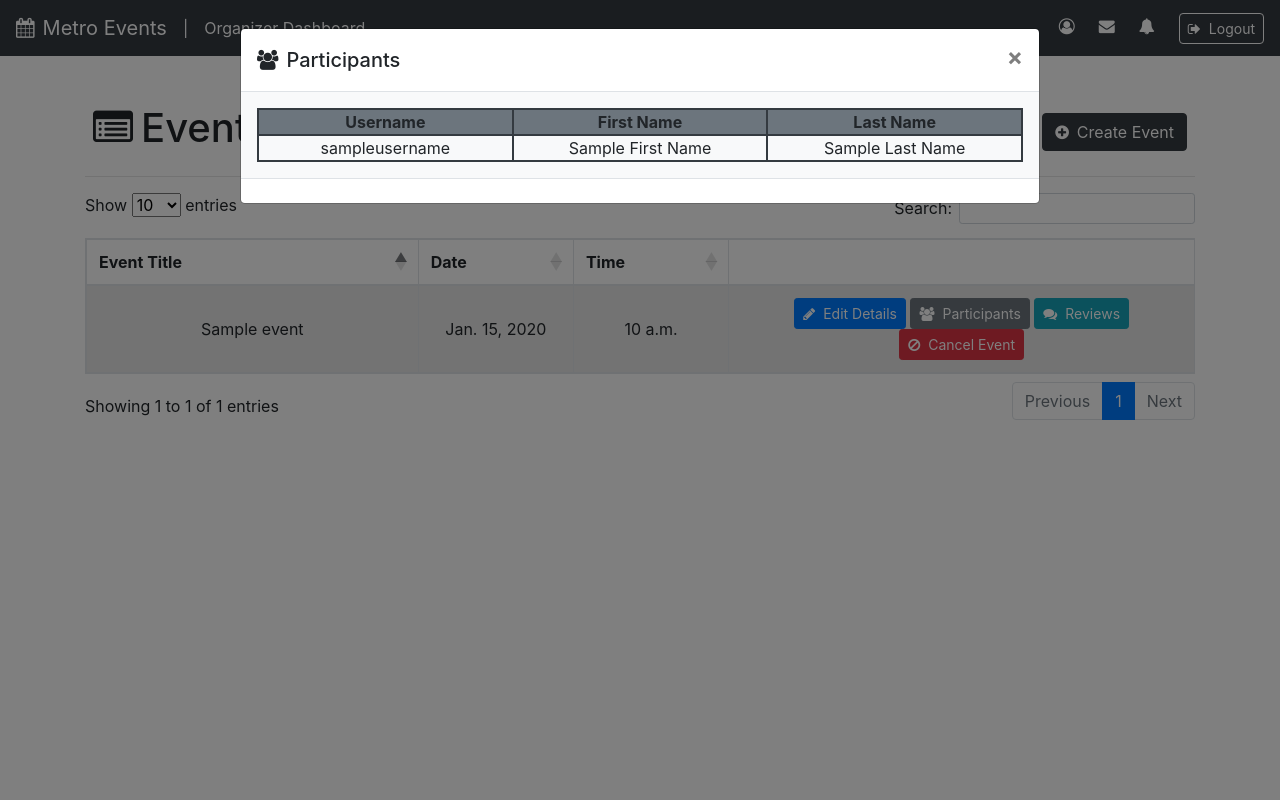
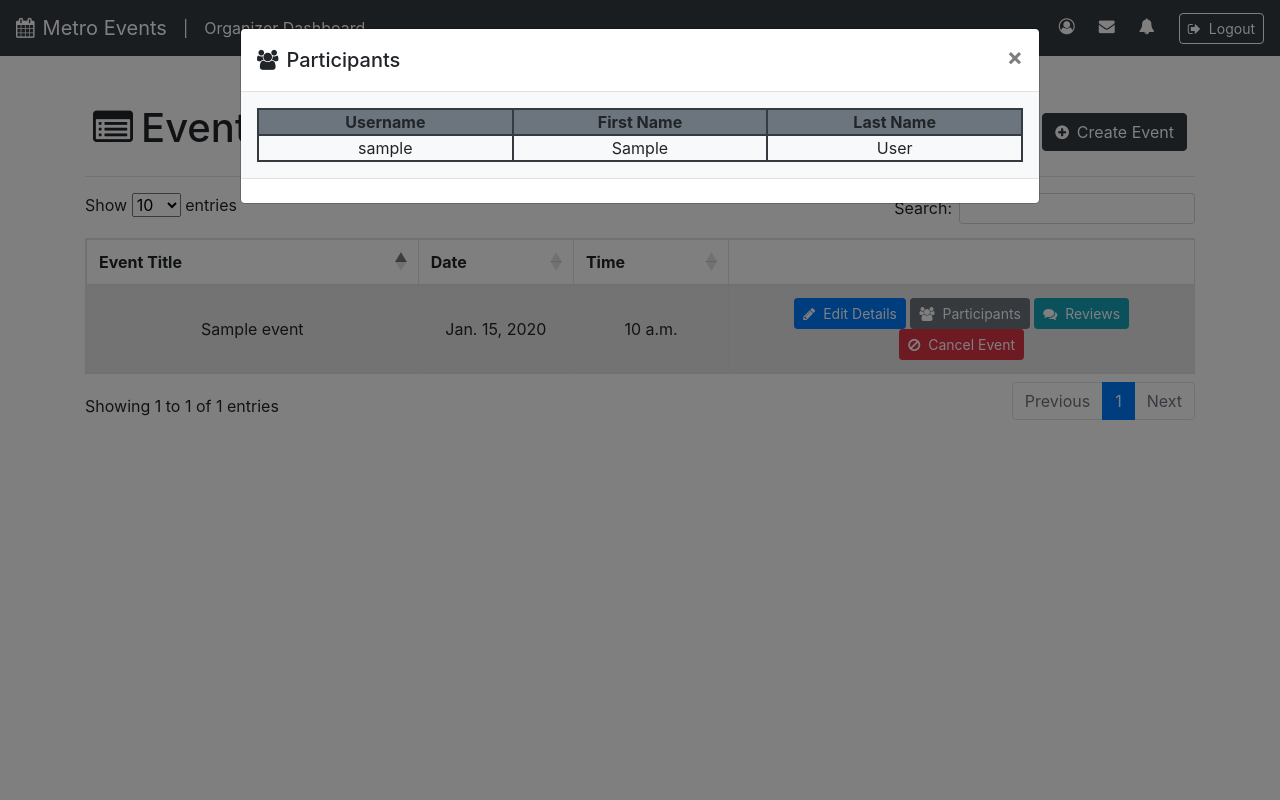
Before and after one commit to ajpaulo/MetroEvents-Project-Repository, a Django app: page /organizer/dashboard in a window 1280 px wide, after a click on "Participants". Run offline with Django 3.2, Linux system fonts and the light colour scheme; tables that the repository leaves empty hold one stand-in row (values such as "Sample post"); some libraries are stand-ins or nearby versions.

Commit message:
Participant and Review list implementation

```diff
--- a/organizer/views.py
+++ b/organizer/views.py
@@ -3,6 +3,8 @@ from django.shortcuts import render, redirect
 from django.views.generic import View
 from django.http import HttpResponse, HttpResponseRedirect
 from .models import *
+from user.models import *
+from administrator.models import *
 from datetime import datetime
 from .forms import EventForm
 
@@ -10,8 +12,12 @@ from .forms import EventForm
 class OrganizerDashboardView(View):
 	def get(self, request):
 		qs_events = Event.objects.filter(is_cancelled=False)
+		qs_participants = Participant.objects.all()
+		qs_reviews = Review.objects.all()
 		context = {
-			'events' : qs_events
+			'events' : qs_events,
+			'participants' : qs_participants,
+			'reviews' : qs_reviews,
 		}
 		return render(request, 'organizerDashboard.html', context)
 	def post(self, request):
--- a/templates/organizerDashboard.html
+++ b/templates/organizerDashboard.html
@@ -207,12 +207,16 @@
                       <div class="col-4 border border-dark"><b>Last Name</b></div>
                     </div>
 
+                    {% for participant in participants %}
 
+                    {% if participant.event_id == event.event_id %}
                     <div class="row border-bottom border-right border-left border-dark">
-                      <div class="col-4 border-bottom border-right border-left border-dark">sampleusername</div>
-                      <div class="col-4 border-bottom border-right border-left border-dark">Sample First Name</div>
-                      <div class="col-4 border-bottom border-right border-left border-dark">Sample Last Name</div>
+                      <div class="col-4 border-bottom border-right border-left border-dark">{{participant.user.username}}</div>
+                      <div class="col-4 border-bottom border-right border-left border-dark">{{participant.user.first_name}}</div>
+                      <div class="col-4 border-bottom border-right border-left border-dark">{{participant.user.last_name}}</div>
                     </div>
+                    {% endif %}
+                    {% endfor %}
                   </div>
                 </div>
                 <div class="modal-footer justify-content-center">
@@ -222,7 +226,7 @@
           </div>
 
           <div class="modal fade" id="reviewsModal-{{event.event_id}}" tabindex="-1" role="dialog" aria-hidden="true">
-            <div class="modal-dialog" role="document" style="min-width: 1000px;">
+            <div class="modal-dialog" role="document" style="min-width: 800px;">
               <div class="modal-content">
                 <div class="modal-header">
                   <h5 class="modal-title"><i class="fa fa-comments mr-2"></i>Reviews</h5>
@@ -233,19 +237,21 @@
                 <div class="modal-body bg-light">
                   <div class="container text-center" id="reviewList">
                     <div class="row border border-dark bg-info">
-                      <div class="col-2 border border-dark"><b>Username</b></div>
-                      <div class="col-3 border border-dark"><b>Event Title</b></div>
-                      <div class="col-1 border border-dark"><b>Rating</b></div>
-                      <div class="col-6 border border-dark"><b>Description</b></div>
+                      <div class="col-3 border border-dark"><b>Username</b></div>
+                      <div class="col-2 border border-dark"><b>Rating</b></div>
+                      <div class="col-7 border border-dark"><b>Description</b></div>
                     </div>
 
+                    {% for review in reviews %}
 
+                    {% if review.event_id == event.event_id %}
                     <div class="row border-bottom border-right border-left border-dark">
-                      <div class="col-2 border-bottom border-right border-left border-dark">sampleusername</div>
-                      <div class="col-3 border-bottom border-right border-left border-dark">Sample Event Title</div>
-                      <div class="col-1 border-bottom border-right border-left border-dark">9</div>
-                      <div class="col-6 border-bottom border-right border-left border-dark">Sample Description</div>
+                      <div class="col-3 border-bottom border-right border-left border-dark">{{review.par.user.username}}</div>
+                      <div class="col-2 border-bottom border-right border-left border-dark">{{review.rating}}</div>
+                      <div class="col-7 border-bottom border-right border-left border-dark">{{review.description}}</div>
                     </div>
+                    {% endif %}
+                    {% endfor %}
                   </div>
                 </div>
                 <div class="modal-footer justify-content-center">
```
